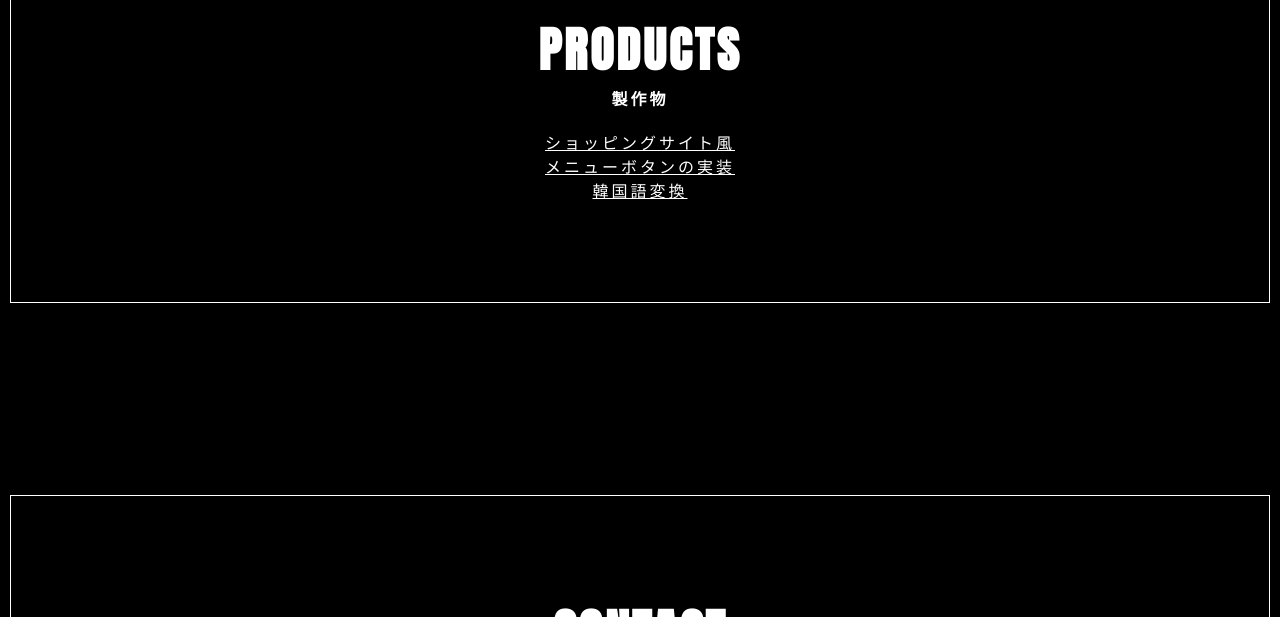
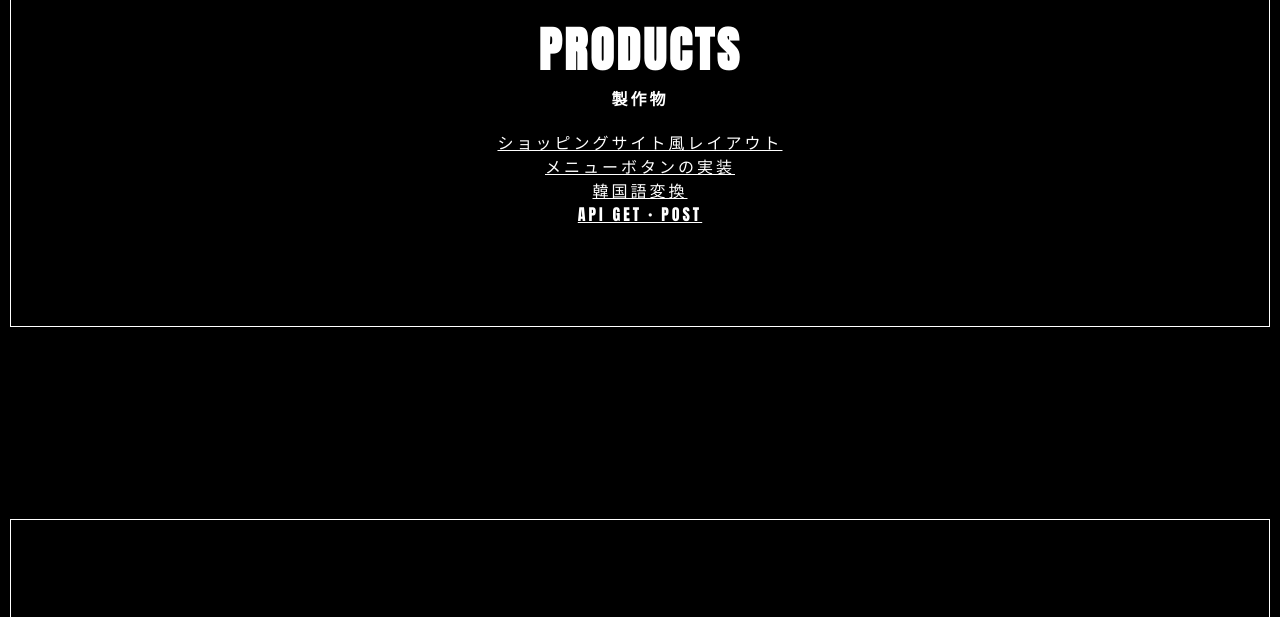
Before and after one commit to nkryu/portfolio, a website: page src/index.html in a window 1280 px wide. Shown: the part 2000-2617 px from the top of the page. Drawn offline with Linux system fonts and the light colour scheme.

Commit message:
Update index.html

```diff
--- a/src/index.html
+++ b/src/index.html
@@ -91,9 +91,10 @@
         <h1>PRODUCTS</h1>
         <p>製作物</p>
         <ul>
-          <li><a href=" https://nkryu.github.io/layout/" target="_blank">ショッピングサイト風</a></li>
+          <li><a href=" https://nkryu.github.io/layout/" target="_blank">ショッピングサイト風レイアウト</a></li>
           <li><a href="https://nkryu.github.io/menu/" target="_blank">メニューボタンの実装</a></li>
           <li><a href="https://nkryu.github.io/korea/" target="_blank">韓国語変換</a></li>
+          <li><a href="https://nkryu.github.io/korea/" target="_blank">API GET・POST</a></li>
         </ul>
       </section>
 
```
